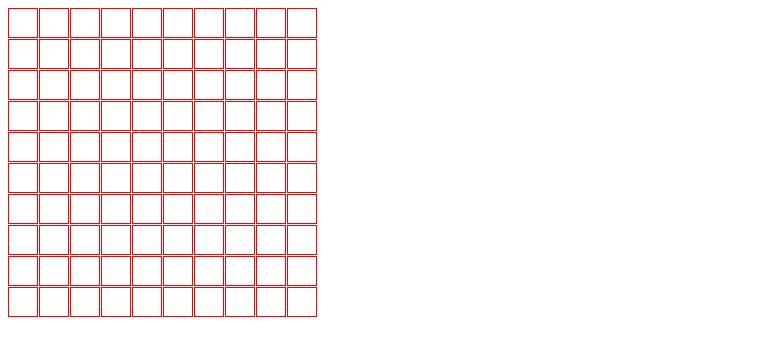
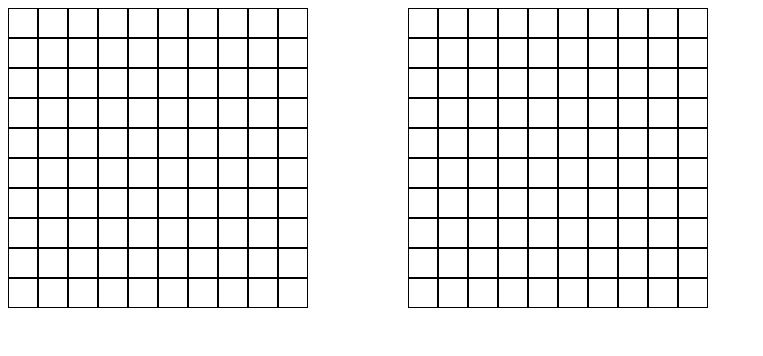
Before and after one commit to hadrianoo/battleship, a website built with webpack: page src/template.html in a window 1280 px wide. Shown: the whole page, without its empty margins (0-763 px from the left). Built offline with nearby package versions, Linux system fonts and the light colour scheme.

Commit message:
wip: add second game board

```diff
--- a/src/index.js
+++ b/src/index.js
@@ -14,5 +14,11 @@ function game() {
     player1.gameBoard.getMissedShots(),
     player1.gameBoard.getGameBoardSize(),
   );
+  const player2GameBoard = gameBoardDOM(
+    rightGameBoard,
+    player2.gameBoard.getShips(),
+    player2.gameBoard.getMissedShots(),
+    player2.gameBoard.getGameBoardSize(),
+  );
 }
 game();
--- a/src/styles.css
+++ b/src/styles.css
@@ -1,9 +1,15 @@
-.leftGameBoard {
+.game {
+  display: flex;
+  gap: 100px;
+}
+
+.leftGameBoard,
+.rightGameBoard {
   display: grid;
-  gap: 1px;
   grid-template-columns: repeat(10, 30px);
   grid-template-rows: repeat(10, 30px);
 }
-.leftGameBoard > div {
-  border: 1px solid red;
+.leftGameBoard > div,
+.rightGameBoard > div {
+  border: 1px solid black;
 }
```
